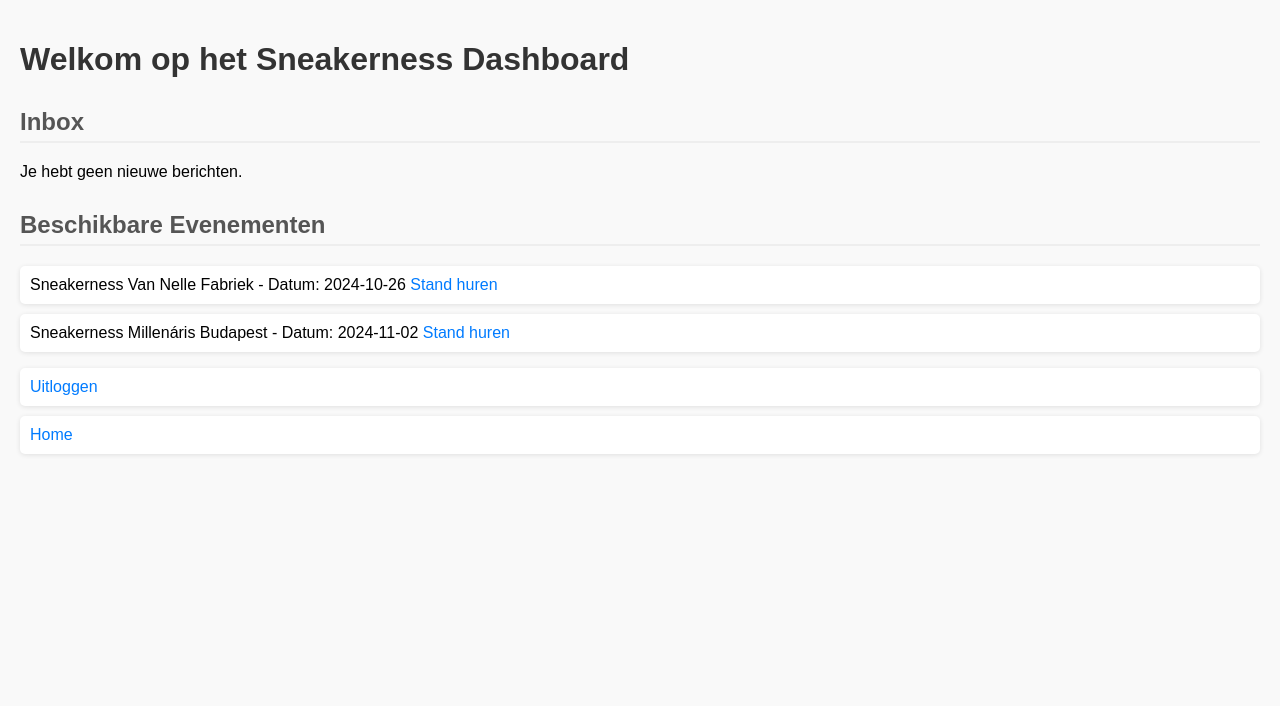
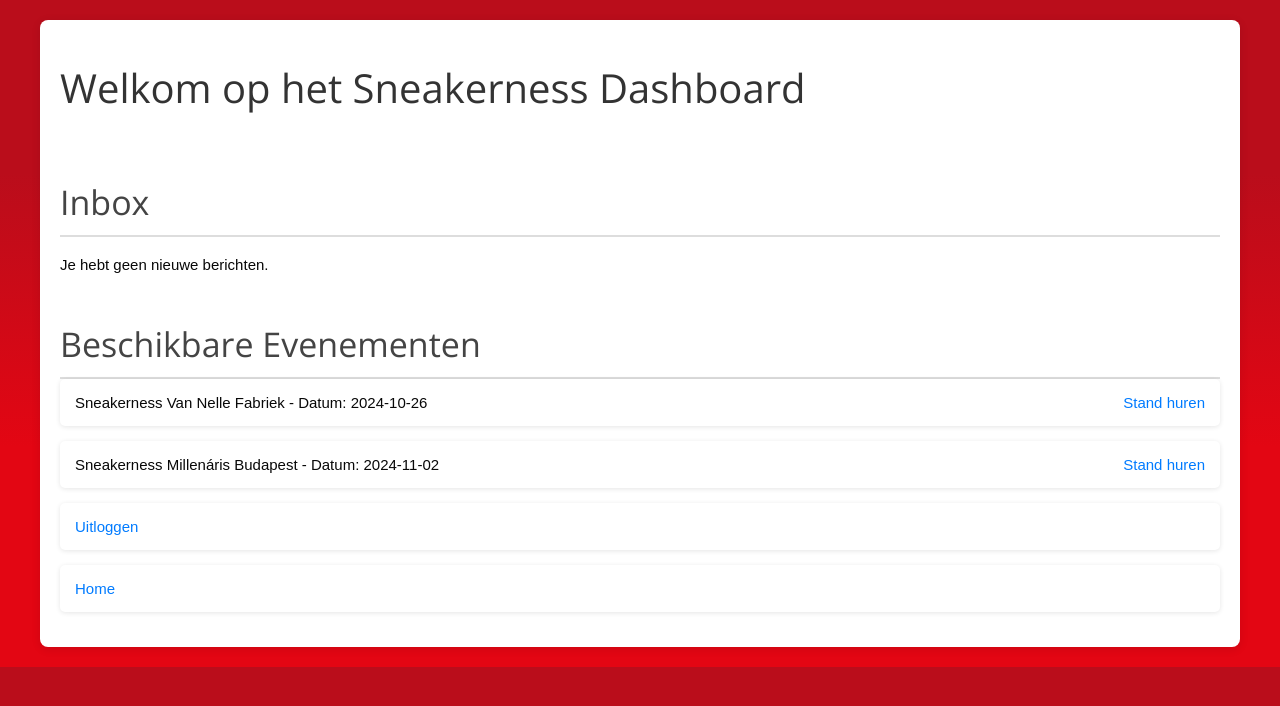
Before and after one commit to NimrodLoozar/Sneakerss, a PHP site: page /dashboard in a window 1280 px wide. Shown: the top 706 px of the page. Run offline with PHP 8.4, Linux system fonts and the light colour scheme; a user stored in the database is signed in; data comes from the database, SQL or seed files in the repository; data that the repository does not hold is empty.

Commit message:
Dashboard styling improvements

```diff
--- a/dashboard.php
+++ b/dashboard.php
@@ -35,12 +35,36 @@ $reservation = $reservations_stmt->fetchAll(PDO::FETCH_ASSOC);
     <meta charset="UTF-8">
     <meta name="viewport" content="width=device-width, initial-scale=1.0">
     <title>Dashboard</title>
+    <link rel="shortcut icon" href="assets/img/favicon.ico" title="Favicon" />
+    <link rel="stylesheet" href="assets/css/style.css">
+    <link rel="stylesheet" href="assets/css/namari-color.css">
+    <link rel="stylesheet" href="assets/css/font-awesome.min.css">
+    <link rel="stylesheet" href="assets/css/animate.css">
+    <link href='https://fonts.googleapis.com/css?family=Open+Sans:400,300,600,700,800' rel='stylesheet' type='text/css'>
+    <link rel="stylesheet" href="https://cdnjs.cloudflare.com/ajax/libs/animate.css/4.1.1/animate.min.css" />
+
     <style>
        body {
         font-family: Arial, sans-serif;
-            background-color: #f9f9f9;
+        background-color: #f4f4f9;
         margin: 0;
         padding: 20px;
+        background: rgb(227,6,19);
+        background: -moz-linear-gradient(0deg, rgba(227,6,19,1) 33%, rgba(186,13,27,1) 74%);
+        background: -webkit-linear-gradient(0deg, rgba(227,6,19,1) 33%, rgba(186,13,27,1) 74%);
+        background: linear-gradient(0deg, rgba(227,6,19,1) 33%, rgba(186,13,27,1) 74%);
+        filter: progid:DXImageTransform.Microsoft.gradient(startColorstr="#e30613",endColorstr="#ba0d1b",GradientType=1);
+    }
+
+
+
+    .container {
+        max-width: 1200px;
+        margin: auto;
+        padding: 20px;
+        background: white;
+        border-radius: 8px;
+        box-shadow: 0 2px 10px rgba(0, 0, 0, 0.1);
     }
 
     h1 {
@@ -49,10 +73,10 @@ $reservation = $reservations_stmt->fetchAll(PDO::FETCH_ASSOC);
     }
 
     h2 {
-            color: #555;
+        color: #444;
         margin-top: 30px;
-            border-bottom: 2px solid #eee;
-            padding-bottom: 5px;
+        border-bottom: 2px solid #ddd;
+        padding-bottom: 10px;
     }
 
     ul {
@@ -61,22 +85,21 @@ $reservation = $reservations_stmt->fetchAll(PDO::FETCH_ASSOC);
     }
 
     li {
-            background: white;
-            padding: 10px;
+        background: #fff;
+        padding: 15px;
         border-radius: 5px;
-            margin-bottom: 10px;
+        margin-bottom: 15px;
         box-shadow: 0 1px 5px rgba(0, 0, 0, 0.1);
-        }
-
-        form {
-            display: inline;
+        display: flex;
+        justify-content: space-between;
+        align-items: center;
     }
 
     button {
         background-color: #007bff;
         color: white;
         border: none;
-            padding: 5px 10px;
+        padding: 8px 15px;
         border-radius: 4px;
         cursor: pointer;
         transition: background-color 0.3s ease;
@@ -104,15 +127,12 @@ $reservation = $reservations_stmt->fetchAll(PDO::FETCH_ASSOC);
         border-radius: 5px;
     }
 
-        .error {
-            color: red;
-            margin-bottom: 15px;
-        }
     </style>
 
 </head>
 
 <body>
+<div class="container">
     <h1>Welkom op het Sneakerness Dashboard</h1>
 
     <!-- Inbox Sectie -->
@@ -166,6 +186,7 @@ $reservation = $reservations_stmt->fetchAll(PDO::FETCH_ASSOC);
         <li><a href="/">Home</a></li>');
         } ?>
     </ul>
+    </div>
 </body>
 
 </html>
```
Lines whose indentation alone changed are shown as unchanged.
